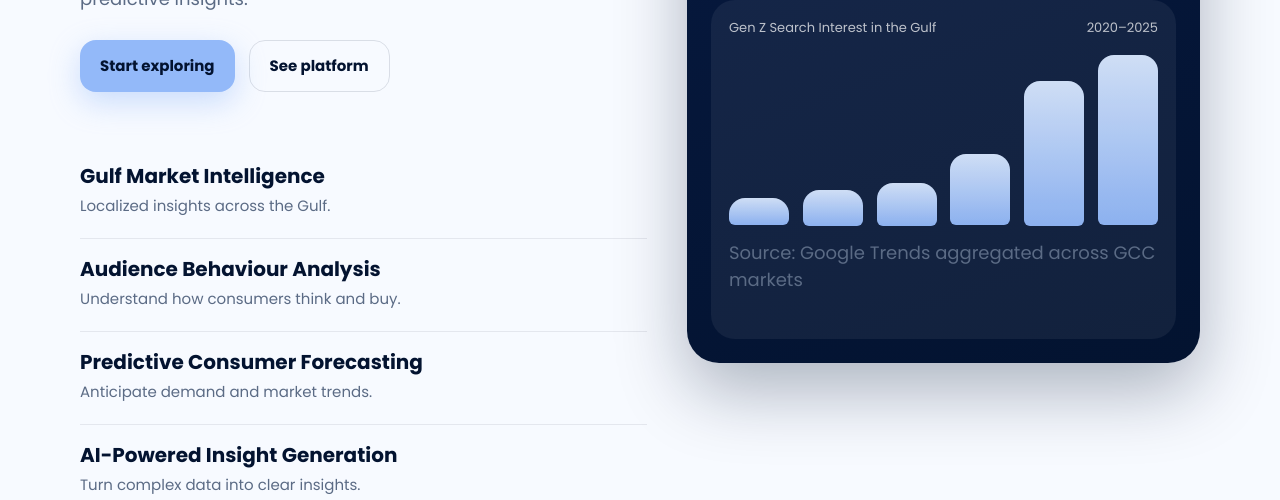
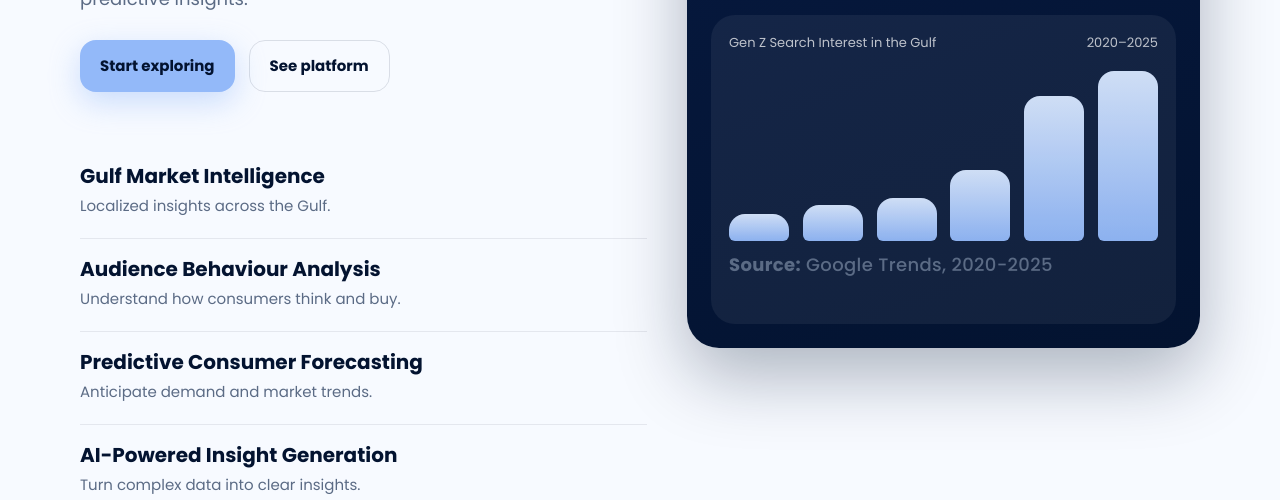
Before and after one commit to basirtech/basirtech, a plain HTML site: page index.html in a window 1280 px wide. Shown: the part 597-1097 px from the top of the page. Drawn offline with Linux system fonts and the light colour scheme.

Commit message:
Update index.html

```diff
--- a/index.html
+++ b/index.html
@@ -370,9 +370,11 @@
       margin-bottom: 18px;
     }
 .chart-source {
-  margin-top: 14px;
-  font-size: 10px;
-  color: rgba(255, 255, 255, 0.64);
+  margin-top: 10px;
+  font-size: 11px;
+  color: rgba(255,255,255,0.55);
+  font-weight: 500;
+  letter-spacing: 0.02em;
 }
 
 .bars {
@@ -929,7 +931,7 @@
   <div class="bar" style="height: 85%"></div>
   <div class="bar" style="height: 100%"></div>
 </div>
-<p class="chart-source">Source: Google Trends aggregated across GCC markets</p>
+<p class="chart-source"><strong>Source:</strong> Google Trends, 2020-2025</p>
         </div>
       </div>
     </div>
```
